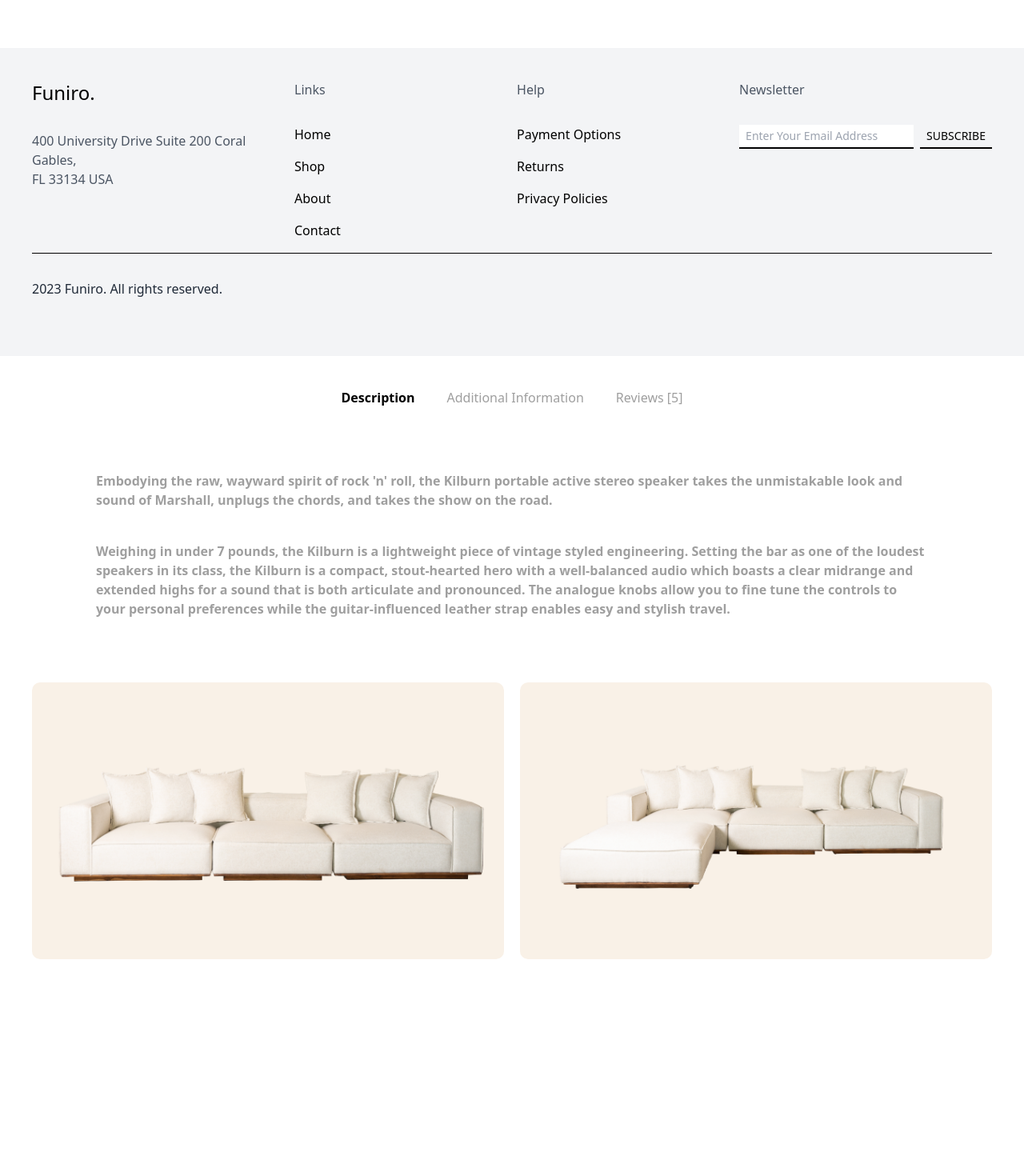
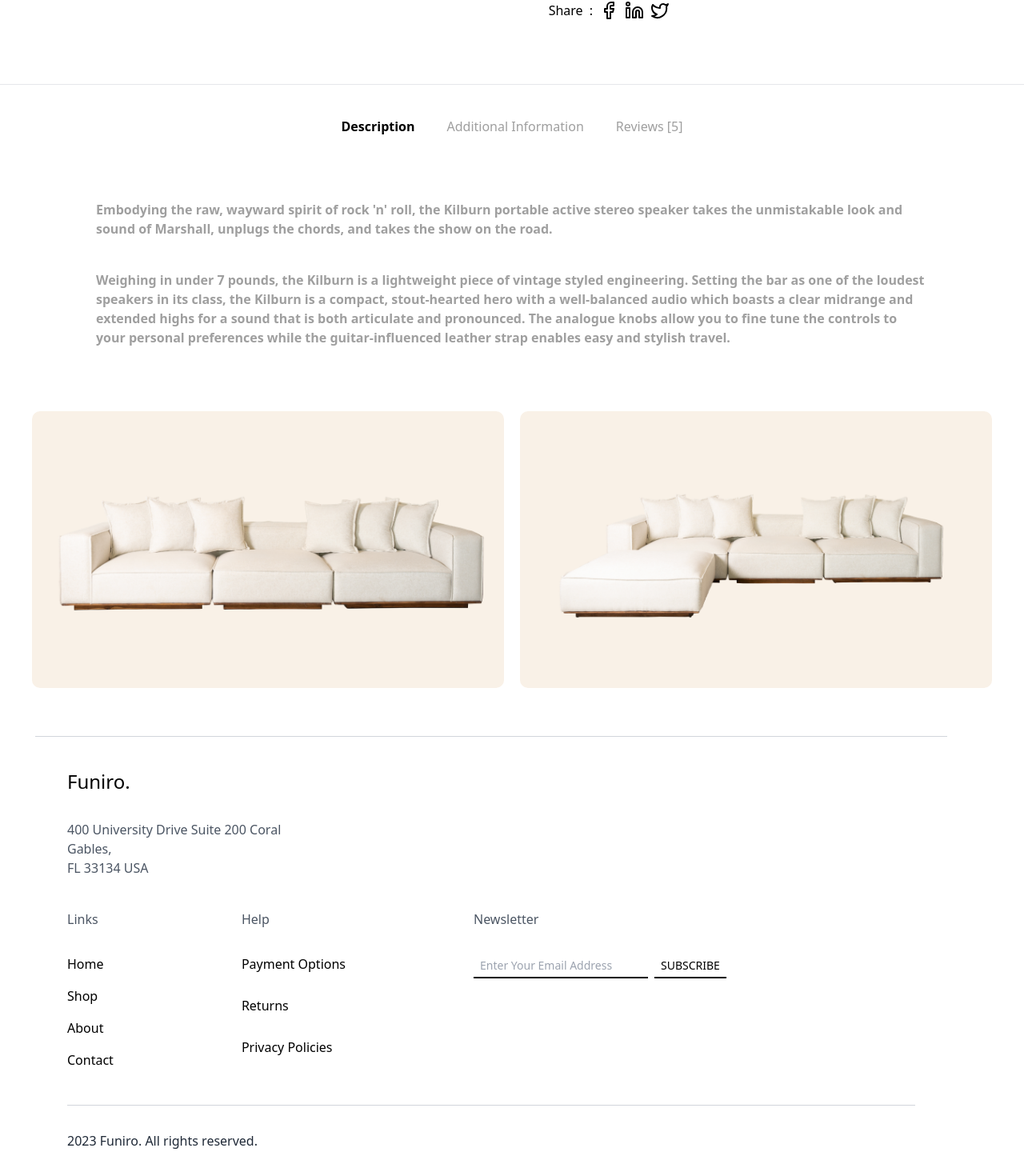
Before and after one commit to thaylaalves/guritech-paginas, a React (Vite) app: page / in a window 1280 px wide. Shown: the part 754-2224 px from the top of the page at 80% size. Before the commit the page ends 1993 px from the top, so only its background shows below. Built offline with nearby package versions, Linux system fonts and the light colour scheme.

Commit message:
arrumando footer

```diff
--- a/src/App.tsx
+++ b/src/App.tsx
@@ -13,14 +13,19 @@ export default function App() {
             <ImagemProduto />
           </div>
           <div className="m-20 mt-12">
-            <Produto />
+            <div className="flex flex-col gap-7">
+              <Produto />
+              <hr />
+            </div>
             <div className="mt-14">
               <Rodape />
             </div>
           </div>
         </div>
+        <hr />
+        <Descricao />
+
         <Footer />
-        <Descricao />
       </div>
     </div>
   )
--- a/src/components/footer.tsx
+++ b/src/components/footer.tsx
@@ -1,20 +1,19 @@
-
-import React from 'react';
+import React from 'react'
 
 export function Footer() {
   return (
-      <footer className="bg-gray-100 box-border">
-        <div className="p-10">
+    <footer className="bg-white box-border  mt-5 ml-11 mr-24">
+      <div className="p-10 border-t border-gray-300">
         <div className="flex gap-10 flex-wrap">
-
           <div className="flex-1 flex flex-col">
             <h3 className="mb-8 text-2xl">Funiro.</h3>
             <p className="w-72 text-gray-600 text-base">
-                400 University Drive Suite 200 Coral Gables,<br /> FL 33134 USA
+              400 University Drive Suite 200 Coral Gables,
+              <br /> FL 33134 USA
             </p>
           </div>
 
-
+          <div className="flex gap-40 flex-wrap ">
             <div className="flex-1 flex flex-col">
               <p className="mb-8 text-base text-gray-600">Links</p>
               <div>
@@ -25,17 +24,15 @@ export function Footer() {
               </div>
             </div>
 
-
-            <div className="flex-1 flex flex-col">
+            <div className="flex flex-col">
               <p className="mb-8 text-base text-gray-600">Help</p>
-              <div>
-                <h4 className="mb-4 text-base">Payment Options</h4>
-                <h4 className="mb-4 text-base">Returns</h4>
-                <h4 className="mb-4 text-base">Privacy Policies</h4>
+              <div className="text-black">
+                <h4 className="mb-7">Payment Options</h4>
+                <h4 className="mb-7 ">Returns</h4>
+                <h4 className="mb-7 ">Privacy Policies</h4>
               </div>
             </div>
 
-            {/* Coluna 4 */}
             <div className="flex-1 flex flex-col">
               <p className="mb-8 text-base text-gray-600">Newsletter</p>
               <div className="flex items-center gap-2">
@@ -44,18 +41,17 @@ export function Footer() {
                   placeholder="Enter Your Email Address"
                   className="border-b-2 border-black px-2 py-1 text-sm focus:outline-none"
                 />
-                <button
-                  className="border-b-2 border-black px-2 py-1 text-sm focus:outline-none"
-                >
+                <button className="border-b-2 border-black px-2 py-1 text-sm focus:outline-none">
                   SUBSCRIBE
                 </button>
               </div>
             </div>
           </div>
-          <div className="border-t border-black text-left text-gray-800 py-8 text-base">
+        </div>
+        <div className="border-t border-gray-300 text-left text-gray-800 py-8 text-base mt-7">
           <p className="m-0">2023 Funiro. All rights reserved.</p>
         </div>
       </div>
     </footer>
-    );
+  )
 }
```
Lines whose indentation alone changed are shown as unchanged.
